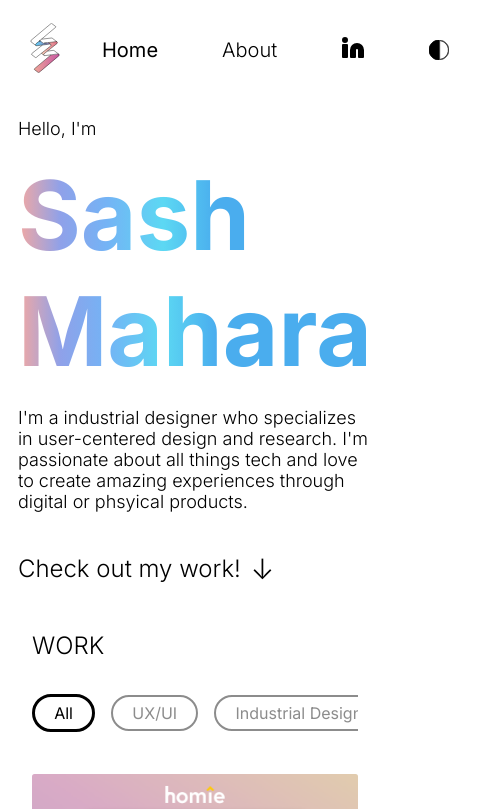
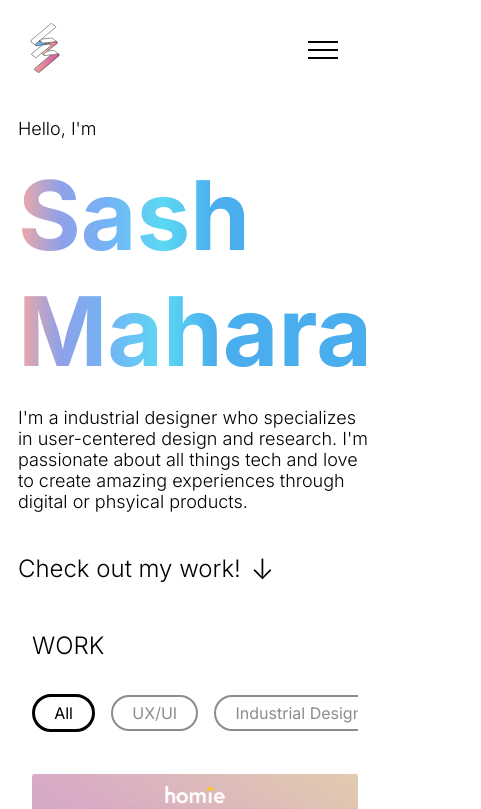
Before and after one commit to Elimists/sash-portfolio, a Next.js app: page / in a window 390 px wide. Shown: the top 809 px of the page, 481 px wide, since content can reach past the window. Built offline with nearby package versions, Linux system fonts and the light colour scheme.

Commit message:
Added handlers to dynamically handle showing mobile navbar.
Changed styling to mobile nav bar items aswell

```diff
--- a/components/Navbar.js
+++ b/components/Navbar.js
@@ -18,6 +18,8 @@ export default function Navbar(){
     const router = useRouter()
     const [activeTheme, setActiveTheme] = useState("light")
 
+
+
     function swapTheme(){
         if (activeTheme == "light"){
             setActiveTheme("dark")
@@ -27,9 +29,24 @@ export default function Navbar(){
         }
     }
 
+
     useEffect(() => {
         document.body.dataset.theme = activeTheme
     }, [activeTheme])
+
+    useEffect(() => {
+        document.getElementById("mobile-nav-bar").style.right = "-100%"
+    }, [])
+
+    const [isMobileNavOpened, setIsMobileNavOpened] = useState(false)
+    function handleMobileNavBarOpening(){
+        setIsMobileNavOpened(!isMobileNavOpened)
+        const navBarRight = document.getElementById("mobile-nav-bar")
+
+        if (isMobileNavOpened){navBarRight.style.right = "0"}
+        else{navBarRight.style.right = "-100%"}
+    }
+
 
     return(
         <div className={styles.container}>
@@ -58,16 +75,39 @@ export default function Navbar(){
                     <div className={(activeTheme == "light") ? styles.light_theme : styles.dark_theme} onClick={() => swapTheme()}>
                         <ThemeToggle/>
                     </div>
+                </div>
 
-                    <div className={styles.mobile_hamburger_menu}>
-                        <div></div>
-                    </div>
-
+                <div className={styles.mobile_hamburger_menu} onClick={() => handleMobileNavBarOpening()}>
+                    <div className={styles.hamburger_line}></div>
+                    <div className={styles.hamburger_line}></div>
+                    <div className={styles.hamburger_line}></div>
                 </div>
 
             </div>
 
             {/*MOBILE NAV BAR */}
+            <div className={styles.nav_link_group_mobile} id="mobile-nav-bar">
+                <div className={styles.nav_mobile_close_button} onClick={() => {handleMobileNavBarOpening()}}>&times;</div>
+                {navLinks.map(links => {
+                    return (
+                        <div>
+                            <Link key={links.name} href={links.href}><a onClick={() => {handleMobileNavBarOpening()}} className={(router.pathname == links.href) ? styles.nav_links_active_mobile : styles.nav_links_inactive_mobile}>{links.name}</a></Link>
+                        </div>
+                    )
+                })}
+
+                <div>
+                    <Link href="https://www.linkedin.com/in/sashmahara" passHref={true}>
+                        <a target="_blank">
+                            <LinkedInLogo />
+                        </a>
+                    </Link>
+                </div>
+
+                <div className={(activeTheme == "light") ? styles.light_theme : styles.dark_theme} onClick={() => swapTheme()}>
+                    <ThemeToggle />
+                </div>
+            </div>
 
         </div>
     )
--- a/styles/Navbar.module.css
+++ b/styles/Navbar.module.css
@@ -48,6 +48,7 @@
     padding: 1rem;
     margin: 1rem;
     animation: animateToLight 0.5s;
+    -webkit-tap-highlight-color: transparent;
 }
 
 .dark_theme{
@@ -58,14 +59,85 @@
     padding: 1rem;
     margin: 1rem;
     animation: animateToDark 0.5s cubic-bezier(0.4, 0.0, 0.2, 1);
+    -webkit-tap-highlight-color: transparent;
 }
 
 .sash_logo{
     cursor: pointer;
 }
-@media (max-width: 750px){
-    .sash_logo{
 
+.mobile_hamburger_menu{
+   display: none;
+   flex-direction: column;
+   cursor: pointer;
+   margin-right: 2rem;
+   padding-left: 1rem;
+   height: 100%;
+   justify-content: center;
+}
+
+.hamburger_line {
+    background-color: var(--color-text);
+    margin: 3px 0;
+    height: 2px;
+    width: 30px;
+    -webkit-tap-highlight-color: transparent;
+
+}
+
+.nav_link_group_mobile{
+    position: fixed;
+    display: flex;
+    top: 0;
+    align-items: center;
+    z-index: 10000;
+    flex-direction: column;
+    background-color: var(--color-background);
+    height: 100%;
+    width: 250px;
+    transition: 0.35s;
+    box-shadow: var(--bg-shadow);
+    -webkit-tap-highlight-color: transparent;
+}
+
+
+.nav_link_group_mobile > div {
+    text-align: center;
+    width: 100%;
+    padding: 10px;
+    margin: 1rem;
+    -webkit-tap-highlight-color: transparent;
+}
+
+.nav_links_active_mobile{
+    font-size: 18px;
+    font-weight: 500;
+}
+
+.nav_links_inactive_mobile{
+    font-size: 18px;
+    font-weight: 300;
+}
+
+.nav_mobile_close_button{
+    cursor: pointer;
+    font-size: 2rem;
+    font-weight: 300;
+}
+@media (max-width: 650px){
+    .mobile_hamburger_menu{
+        display: flex;
+    }
+
+    .nav_link_group{
+        display: none;
+    }
+
+}
+
+@media (min-width: 650px) {
+    .nav_link_group_mobile{
+        display: none;
     }
 }
 
--- a/styles/globals.css
+++ b/styles/globals.css
@@ -18,6 +18,8 @@ body[data-theme="light"]{
 
   --color-theme-toggle-border: black;
 
+  --bg-shadow: 0px 0px 15px 1px #000000;
+
 }
 
 body[data-theme="dark"]{
@@ -27,6 +29,8 @@ body[data-theme="dark"]{
   --color-blue: #1c89fe;
 
   --color-theme-toggle-border: #fff;
+
+  --bg-shadow: 0px 0px 15px 1px #b7b7b7;
 }
 
 
```
